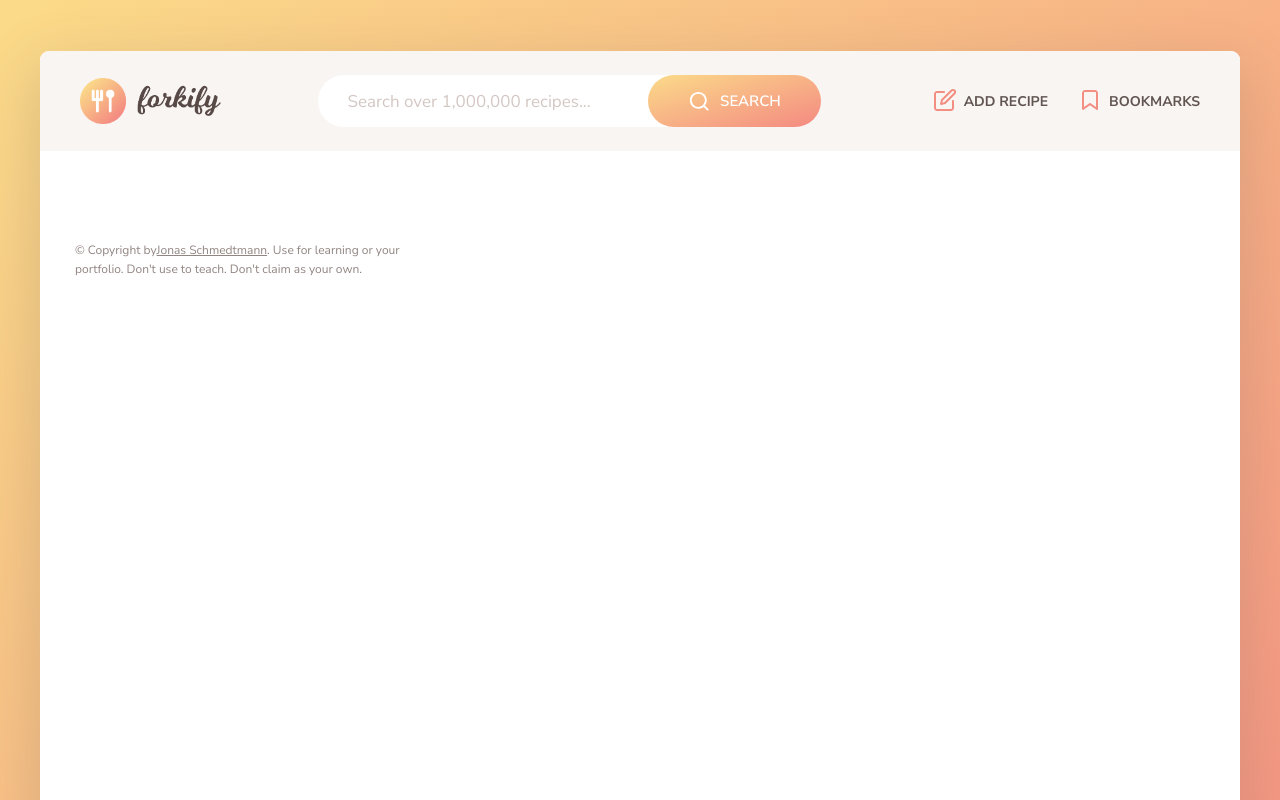
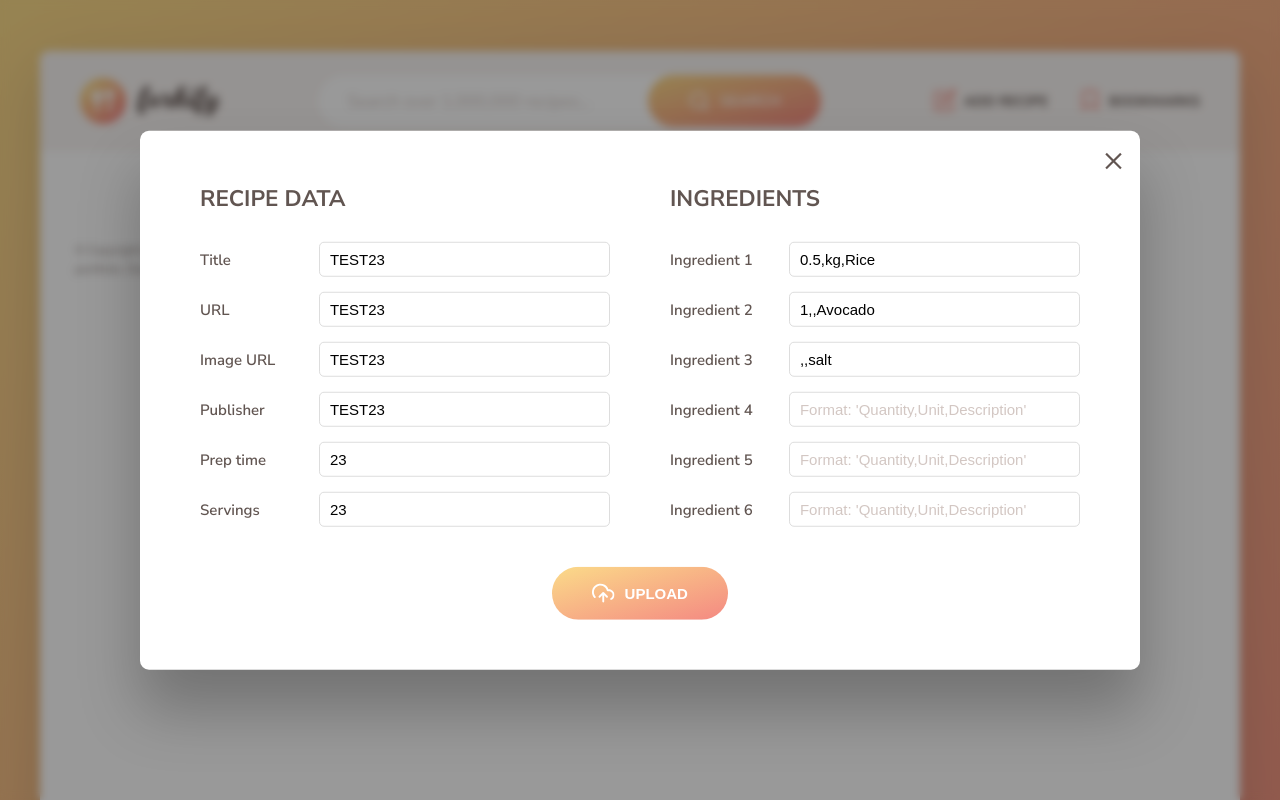
Before and after one commit to mjamecny/forkifyreact, a React (Vite) app: page / in a window 1280 px wide. Both pictures are taken after a click on the button "ADD RECIPE". Shown: the top 800 px of the page. Built offline with nearby package versions, Linux system fonts and the light colour scheme; the HTML template or start-up script is replaced by a standard one.

Commit message:
add logic for open/close modal

```diff
--- a/src/AppLayout.jsx
+++ b/src/AppLayout.jsx
@@ -1,13 +1,100 @@
 import { Outlet } from "react-router-dom"
+import { useDispatch, useSelector } from "react-redux"
+
 import Header from "./Header"
 import SearchResults from "./SearchResults"
 
+import { setShowModal } from "./features/recipe/recipeSlice"
+
 export default function AppLayout() {
+  const showModal = useSelector((state) => state.recipe.showModal)
+  const dispatch = useDispatch()
+
+  function handleModal() {
+    dispatch(setShowModal(false))
+  }
+
   return (
-    <div className="container">
-      <Header />
-      <SearchResults />
-      <Outlet />
-    </div>
+    <>
+      <div className="container">
+        <Header />
+        <SearchResults />
+        <Outlet />
+      </div>
+      <div className={`overlay ${showModal ? "" : "hidden"}`}></div>
+      <div className={`add-recipe-window ${showModal ? "" : "hidden"}`}>
+        <button className="btn--close-modal" onClick={handleModal}>
+          &times;
+        </button>
+        <form className="upload">
+          <div className="upload__column">
+            <h3 className="upload__heading">Recipe data</h3>
+            <label>Title</label>
+            <input value="TEST23" required name="title" type="text" />
+            <label>URL</label>
+            <input value="TEST23" required name="sourceUrl" type="text" />
+            <label>Image URL</label>
+            <input value="TEST23" required name="image" type="text" />
+            <label>Publisher</label>
+            <input value="TEST23" required name="publisher" type="text" />
+            <label>Prep time</label>
+            <input value="23" required name="cookingTime" type="number" />
+            <label>Servings</label>
+            <input value="23" required name="servings" type="number" />
+          </div>
+
+          <div className="upload__column">
+            <h3 className="upload__heading">Ingredients</h3>
+            <label>Ingredient 1</label>
+            <input
+              value="0.5,kg,Rice"
+              type="text"
+              required
+              name="ingredient-1"
+              placeholder="Format: 'Quantity,Unit,Description'"
+            />
+            <label>Ingredient 2</label>
+            <input
+              value="1,,Avocado"
+              type="text"
+              name="ingredient-2"
+              placeholder="Format: 'Quantity,Unit,Description'"
+            />
+            <label>Ingredient 3</label>
+            <input
+              value=",,salt"
+              type="text"
+              name="ingredient-3"
+              placeholder="Format: 'Quantity,Unit,Description'"
+            />
+            <label>Ingredient 4</label>
+            <input
+              type="text"
+              name="ingredient-4"
+              placeholder="Format: 'Quantity,Unit,Description'"
+            />
+            <label>Ingredient 5</label>
+            <input
+              type="text"
+              name="ingredient-5"
+              placeholder="Format: 'Quantity,Unit,Description'"
+            />
+            <label>Ingredient 6</label>
+            <input
+              type="text"
+              name="ingredient-6"
+              placeholder="Format: 'Quantity,Unit,Description'"
+            />
+          </div>
+
+          <button className="btn upload__btn">
+            <svg>
+              <use href="icons.svg#icon-upload-cloud"></use>
+            </svg>
+            <span>Upload</span>
+          </button>
+        </form>
+      </div>
+    </>
   )
 }
--- a/src/Navigation.jsx
+++ b/src/Navigation.jsx
@@ -1,17 +1,30 @@
 import { Link } from "react-router-dom"
-import { useSelector } from "react-redux"
+import { useDispatch, useSelector } from "react-redux"
 
-import { getBookmarks, getRecipe } from "./features/recipe/recipeSlice"
+import {
+  getBookmarks,
+  getRecipe,
+  setShowModal,
+} from "./features/recipe/recipeSlice"
 
 export default function Navigation() {
   const bookmarks = useSelector(getBookmarks)
   const recipe = useSelector(getRecipe)
+  // const showModal = useSelector((state) => state.recipe.showModal)
+  const dispatch = useDispatch()
+
+  function handleModal() {
+    dispatch(setShowModal(true))
+  }
 
   return (
     <nav className="nav">
       <ul className="nav__list">
         <li className="nav__item">
-          <button className="nav__btn nav__btn--add-recipe">
+          <button
+            className="nav__btn nav__btn--add-recipe"
+            onClick={handleModal}
+          >
             <svg className="nav__icon">
               <use href="icons.svg#icon-edit"></use>
             </svg>
```
